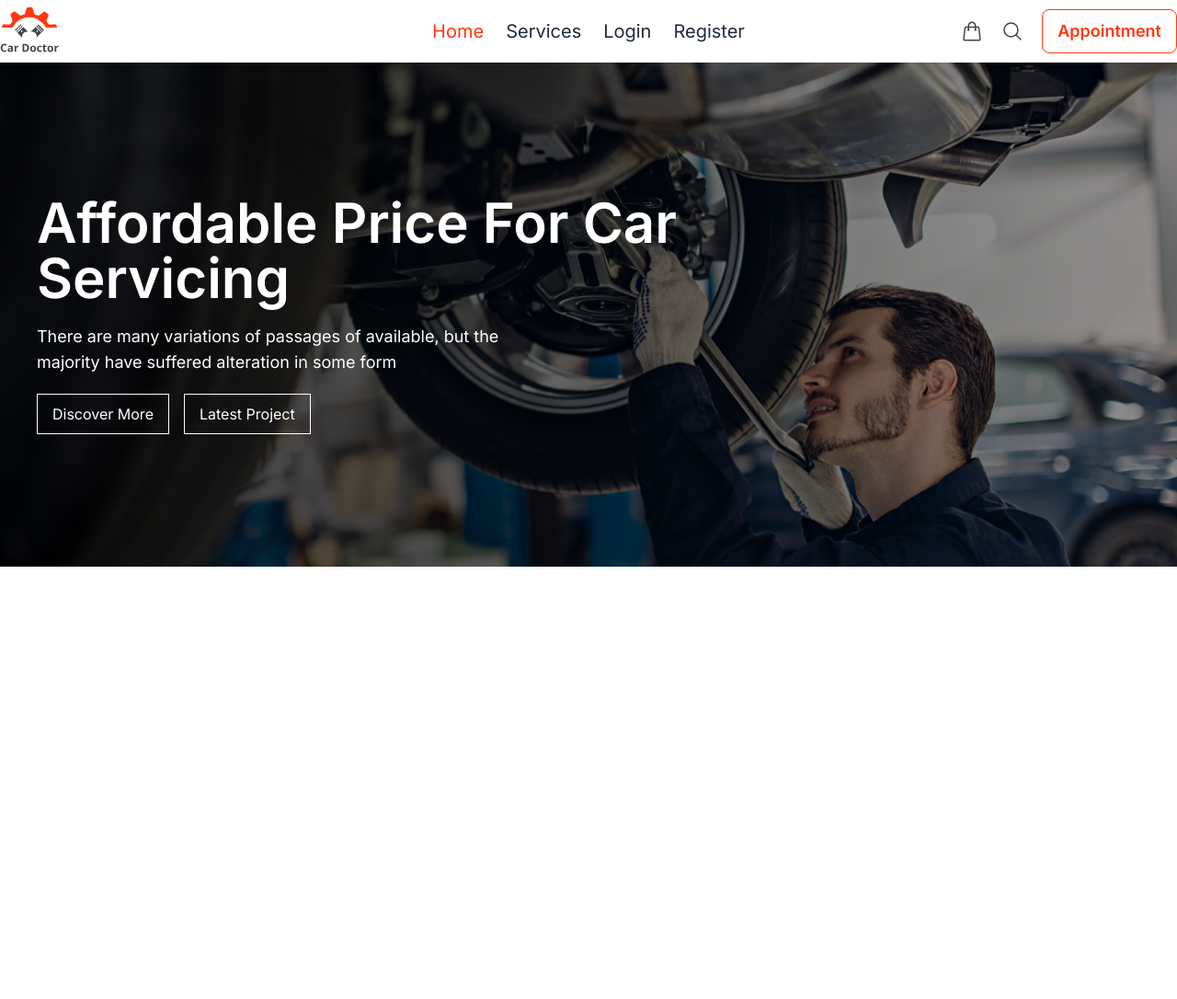
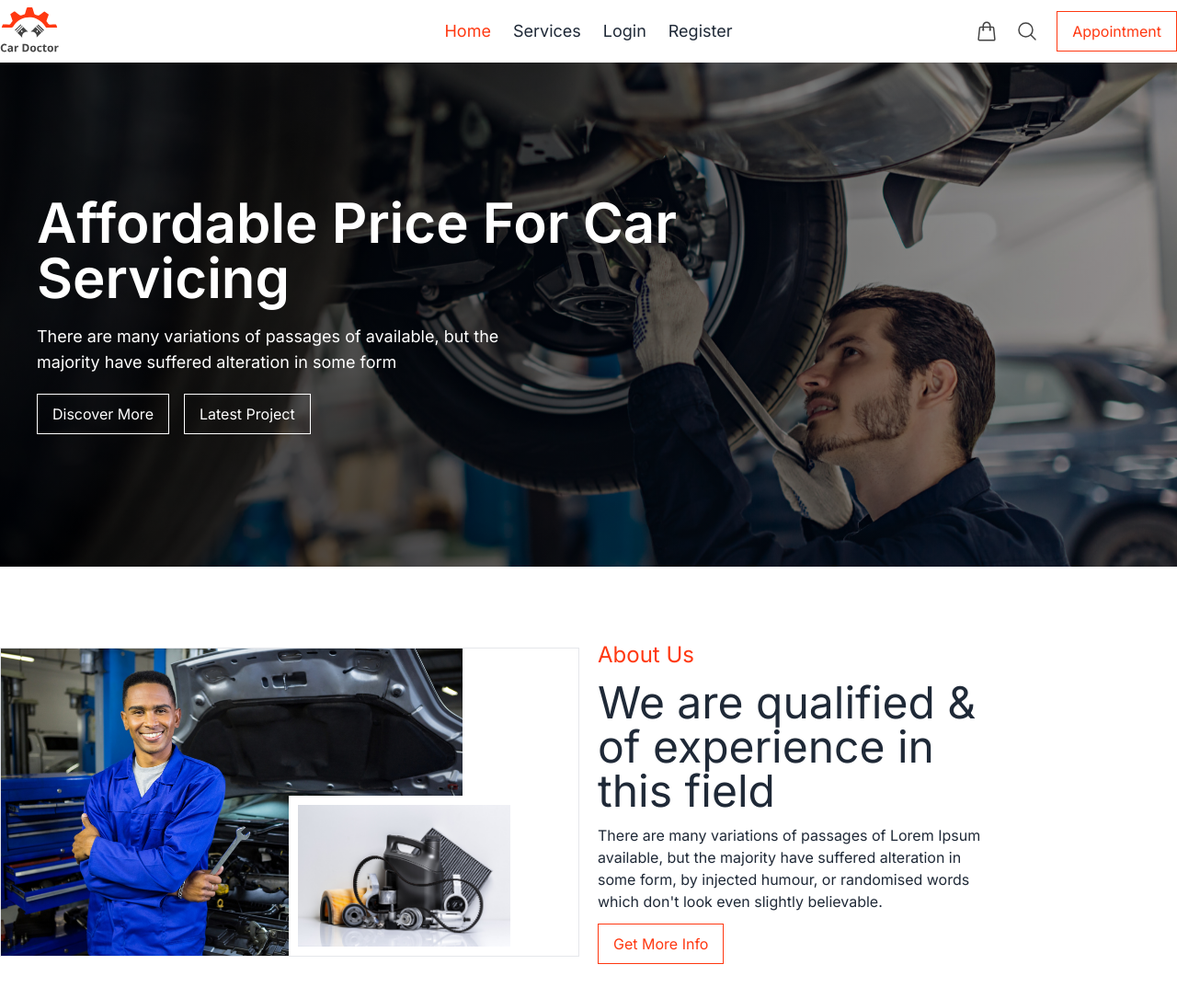
Before and after one commit to rahathossenantor/car-doctor-client, a React (Vite) app: page / in a window 1280 px wide. Shown: the top 1086 px of the page at 92% size. Before the commit the page ends 800 px from the top, so only its background shows below. Built offline with nearby package versions, Linux system fonts and the light colour scheme; no server answers.

Commit message:
About section has been completed

```diff
--- /dev/null
+++ b/src/components/About.jsx
@@ -0,0 +1,27 @@
+import person from "../assets/images/about_us/person.jpg";
+import parts from "../assets/images/about_us/parts.jpg";
+
+const About = () => {
+    return (
+        <div className="md:container md:mx-auto 2xl:px-0 xl:px-0 lg:px-5 md:px-5 px-5 my-20">
+            <div className="flex flex-col xl:flex-row items-center gap-5">
+                <div className="2xl:w-1/2 xl:w-1/2 border">
+                    <div className="relative">
+                        <img src={person} className="inline-block w-full lg:w-4/6 md:w-4/5 xl:w-4/5" alt="about-image" />
+                        <img src={parts} className="border-[10px] border-white inline-block w-3/5 md:w-2/5 lg:w-2/5 xl:w-2/5 absolute bottom-0 right-0 lg:right-16 xl:right-16" alt="about-image" />
+                    </div>
+                </div>
+                <div className="2xl:w-1/2 xl:w-1/2">
+                    <div className="w-full lg:w-4/6 2xl:w-5/6">
+                        <h4 className="text-[#FF3811] text-2xl">About Us</h4>
+                        <h2 className="text-5xl my-3">We are qualified & of experience in this field</h2>
+                        <p className="mb-3">There are many variations of passages of Lorem Ipsum available, but the majority have suffered alteration in some form, by injected humour, or randomised words which don&apos;t look even slightly believable.</p>
+                        <button className="bg-white text-[#FF3811] border-[#FF3811] hover:bg-[#FF3811] hover:text-white border py-[9px] px-4">Get More Info</button>
+                    </div>
+                </div>
+            </div>
+        </div>
+    );
+};
+
+export default About;
--- a/src/components/Navbar.jsx
+++ b/src/components/Navbar.jsx
@@ -1,8 +1,9 @@
 // import { useContext, useEffect } from "react";
-import { Link, NavLink } from "react-router-dom";
+// import { Link, NavLink } from "react-router-dom";
 // import { AuthContext } from "../providers/AuthProvider";
 // import Swal from "sweetalert2";
 // import Switch from "./Switch";
+import { NavLink } from "react-router-dom";
 import logo from "../assets/logo.svg";
 import cartIcon from "../assets/cartIcon.svg";
 import searchIcon from "../assets/searchIcon.svg";
@@ -11,13 +12,13 @@ const Navbar = () => {
     // const { user, profileAvatar, setProfileAvatar, signOutUser } = useContext(AuthContext);
 
     const links = <>
-        <NavLink to="/"><li className="text-xl px-3 hover:text-[#FF3811]">Home</li></NavLink>
-        {/* <NavLink to="/about"><li className="text-xl px-3 hover:text-[#FF3811]">About</li></NavLink> */}
-        <NavLink to="/services"><li className="text-xl px-3 hover:text-[#FF3811]">Services</li></NavLink>
-        {/* <NavLink to="/blog"><li className="text-xl px-3 hover:text-[#FF3811]">Blog</li></NavLink> */}
-        {/* <NavLink to="/contact"><li className="text-xl px-3 hover:text-[#FF3811]">Contact</li></NavLink> */}
-        <NavLink to="/login"><li className="text-xl px-3 hover:text-[#FF3811]">Login</li></NavLink>
-        <NavLink to="/register"><li className="text-xl px-3 hover:text-[#FF3811]">Register</li></NavLink>
+        <NavLink to="/"><li className="text-lg px-3 hover:text-[#FF3811]">Home</li></NavLink>
+        {/* <NavLink to="/about"><li className="text-lg px-3 hover:text-[#FF3811]">About</li></NavLink> */}
+        <NavLink to="/services"><li className="text-lg px-3 hover:text-[#FF3811]">Services</li></NavLink>
+        {/* <NavLink to="/blog"><li className="text-lg px-3 hover:text-[#FF3811]">Blog</li></NavLink> */}
+        {/* <NavLink to="/contact"><li className="text-lg px-3 hover:text-[#FF3811]">Contact</li></NavLink> */}
+        <NavLink to="/login"><li className="text-lg px-3 hover:text-[#FF3811]">Login</li></NavLink>
+        <NavLink to="/register"><li className="text-lg px-3 hover:text-[#FF3811]">Register</li></NavLink>
     </>
 
     // logout user
@@ -82,7 +83,8 @@ const Navbar = () => {
                         <button><img src={cartIcon} alt="icon" /></button>
                         <button><img src={searchIcon} alt="icon" /></button>
                     </div>
-                    <button className="btn btn-outline normal-case text-lg text-[#FF3811] border-[#FF3811]">Appointment</button>
+                    {/* <button className="btn btn-outline normal-case text-lg text-[#FF3811] border-[#FF3811]">Appointment</button> */}
+                    <button className="bg-white text-[#FF3811] border-[#FF3811] hover:bg-[#FF3811] hover:text-white border py-[9px] px-4">Appointment</button>
                 </div>
             </div>
         </nav>
--- a/src/pages/Home.jsx
+++ b/src/pages/Home.jsx
@@ -1,9 +1,11 @@
+import About from "../components/About";
 import Banner from "../components/Banner";
 
 const Home = () => {
     return (
         <div>
             <Banner></Banner>
+            <About></About>
         </div>
     );
 };
```
